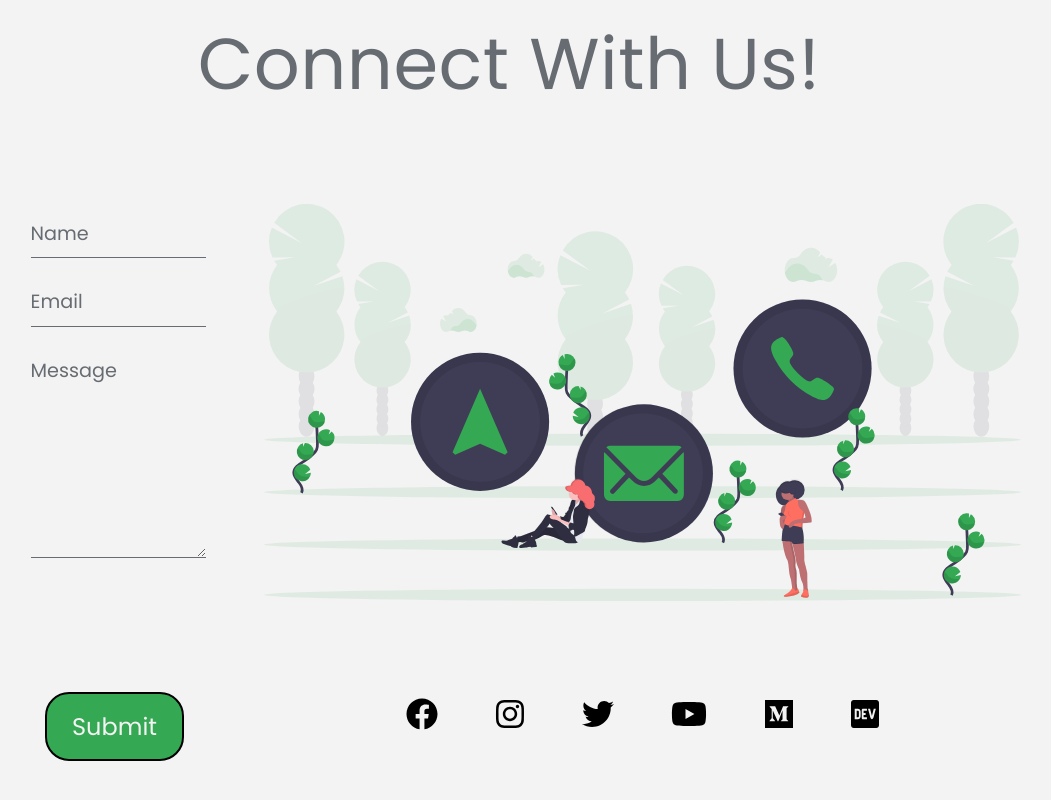
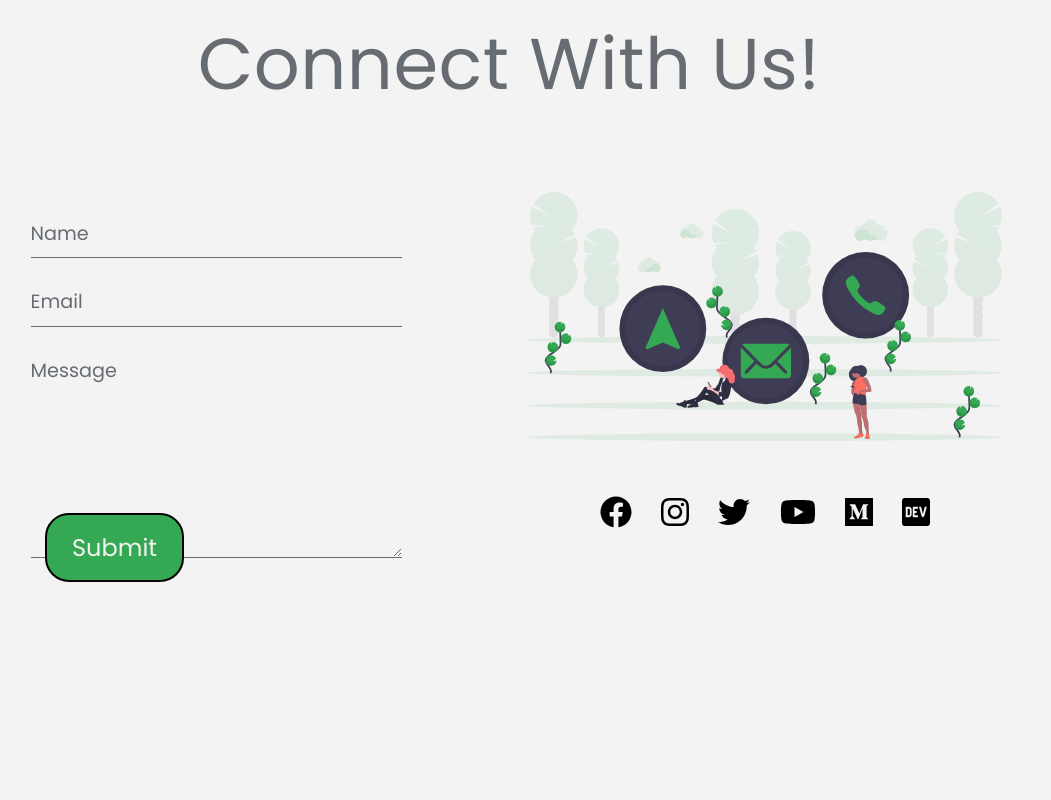
Before and after one commit to RishabhK88/frontend_backup, a React (Create React App) app in the folder Frontend/: page / in a window 1280 px wide. Shown: the part 3295-4095 px from the top of the page, without its empty margins (131-1182 px from the left). After the commit the page ends 4057 px from the top, so only its background shows below. Built offline with nearby package versions, Linux system fonts and the light colour scheme.

Commit message:
issue #2 solved

```diff
--- a/Frontend/src/pages/Home.js
+++ b/Frontend/src/pages/Home.js
@@ -199,7 +199,7 @@ export default class Home extends Component {
                         style={{
                             height: "100vh",
                             width: "auto",
-			    backgroundColor:"#c1c1c1",
+                            backgroundColor: "#c1c1c1",
                             // display: "flex",
                             // alignItems: "center",
                             overflow: "hidden"
@@ -227,7 +227,8 @@ export default class Home extends Component {
                                 justifyContent: "space-between",
                                 width: "80%"
                             }}>
-                            <form className="Form" onSubmit={this.onSubmit}>
+                            <div class="Form">
+                                <form style={{height: "100%", width: "100%"}} onSubmit={this.onSubmit}>
                                     <ul>
                                         <li>
                                             <input
@@ -265,10 +266,12 @@ export default class Home extends Component {
                                             : this.state.btnText}
                                     </button>
                                 </form>
+                            </div>
                             <div
                                 style={{
                                     display: "flex",
-                                    flexDirection: "column"
+                                    flexDirection: "column",
+                                    width: "50%"
                                 }}>
                                 <img
                                     src={ContactPic}
--- a/Frontend/src/pages/styles/Home.css
+++ b/Frontend/src/pages/styles/Home.css
@@ -111,10 +111,10 @@
     z-index: -100;
 }
 .Form {
-    height: 90%;
+    height: 100%;
     /* // background: red */
     /* // marginTop: 5% */
-    width: 100%;
+    width: 50%;
     position: relative;
     /* // padding: 1em */
     /* // border: 1px solid #CCC */
```
Also changed, not shown: 2 other files (tests, documents, lock files or other folders). Lines whose indentation alone changed are shown as unchanged.
